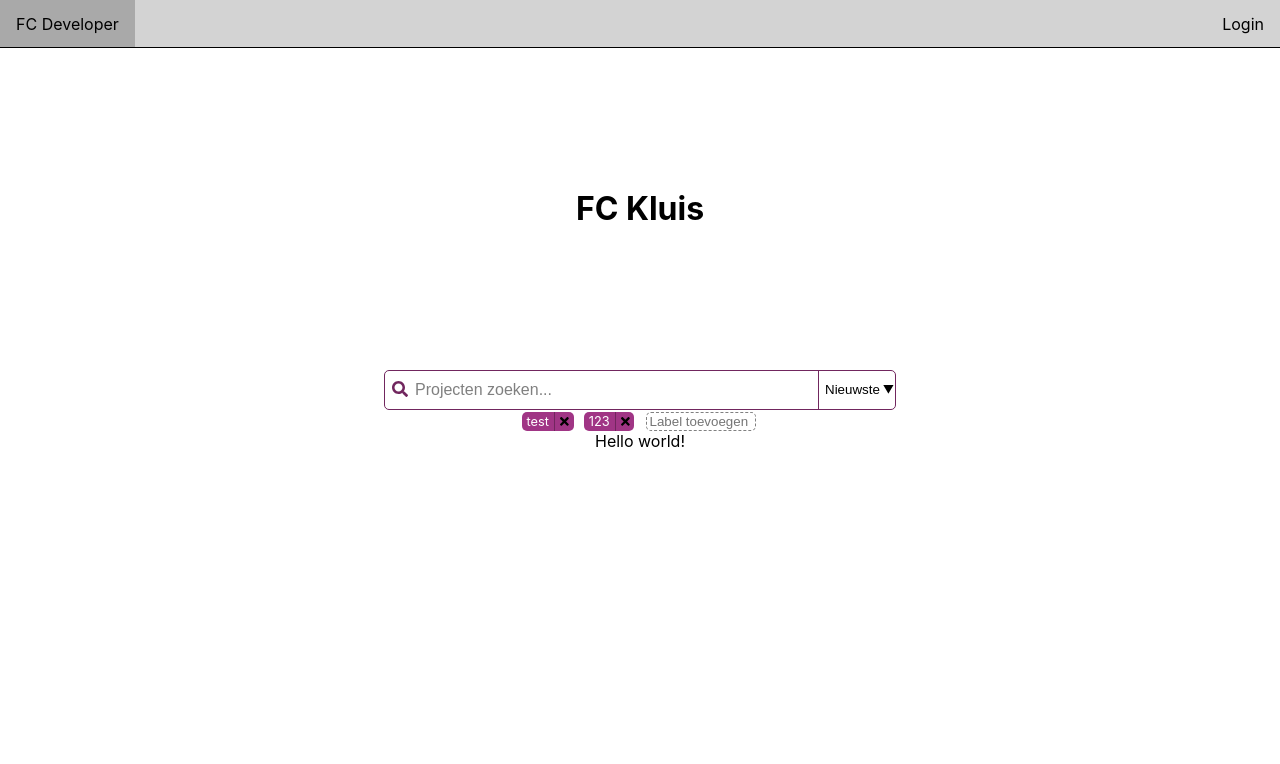
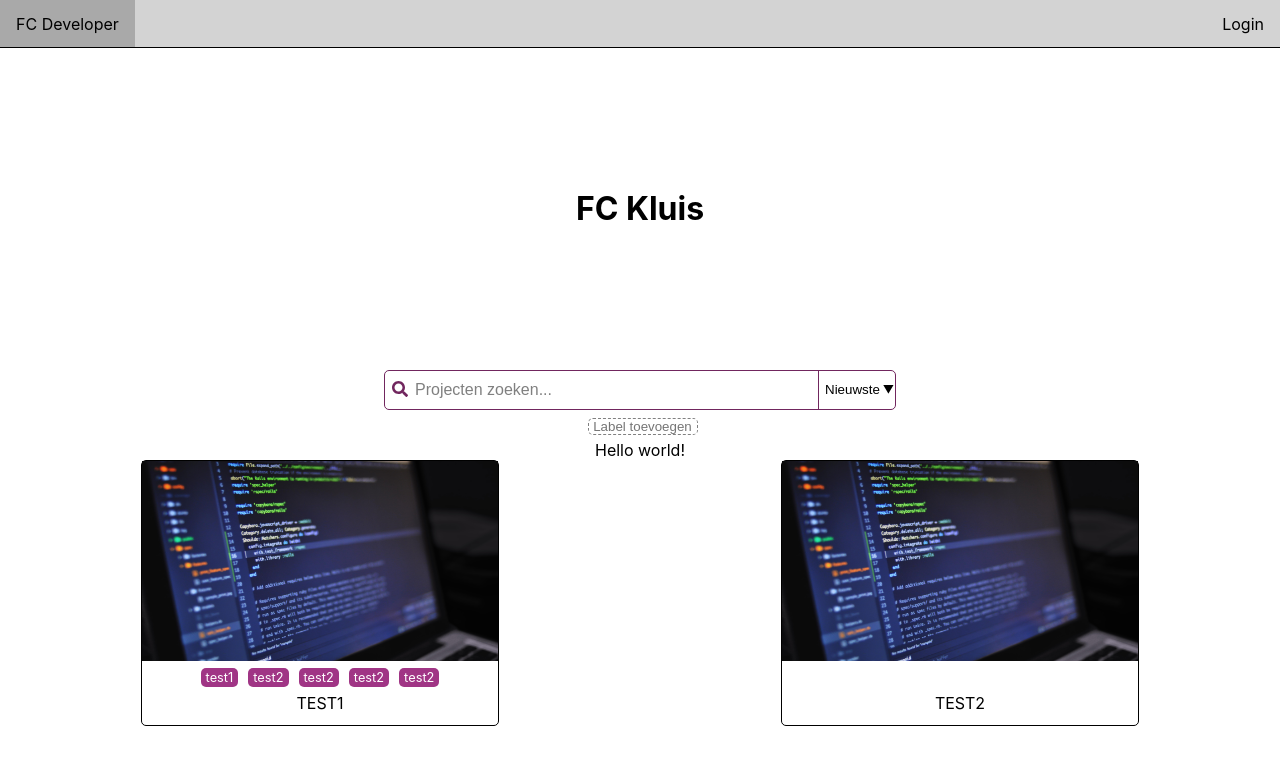
Before and after one commit to xRaill/fckluis, a Next.js app: page / in a window 1280 px wide. Shown: the top 764 px of the page. Built offline with nearby package versions, Linux system fonts and the light colour scheme.

Commit message:
Started on project modals

```diff
--- a/components/Labels.tsx
+++ b/components/Labels.tsx
@@ -9,8 +9,7 @@ import {
 import styled from 'styled-components';
 
 const LabelsContainer = styled.div`
-  max-width: 40vw;
-  margin: 0 auto;
+  margin: 5px auto;
 `;
 
 const LabelWrapper = styled.span`
@@ -48,7 +47,8 @@ const AddLabel = styled.span<{ active: boolean }>`
   display: inline-block;
   border: ${({ active }) => `1px ${active ? 'solid' : 'none'} gray`};
   border-radius: 5px;
-  padding: 0 5px;
+  /* padding: 0 5px; */
+  margin-left: 5px;
   font-size: 0.8em;
   color: gray;
   &:hover,
@@ -57,11 +57,13 @@ const AddLabel = styled.span<{ active: boolean }>`
   }
   & input {
     border: ${({ active }) => `1px ${active ? 'none' : 'dashed'} gray`};
-    margin: 0 2px;
+    /* margin: 0 2px; */
+    padding: 0 4px;
     width: 110px;
     outline: none;
     border-radius: 5px;
     background-color: transparent;
+    text-align: ${({ active }) => !active && 'center'};
   }
   & div {
     display: ${({ active }) => (active ? 'flex' : 'none')};
@@ -85,12 +87,17 @@ const AddLabel = styled.span<{ active: boolean }>`
 `;
 
 interface Labels {
-  content?: string[];
+  activeLabels?: string[];
+  allLabels?: string[];
   editable?: boolean;
 }
 
-const Labels: React.FC<Labels> = ({ editable, content = [] }) => {
-  const [labels, setLabels] = useState(content);
+const Labels: React.FC<Labels> = ({
+  editable,
+  activeLabels = [],
+  allLabels = [],
+}) => {
+  const [labels, setLabels] = useState(activeLabels);
   const [dropdown, setDropdown] = useState(false);
   const [index, setIndex] = useState(0);
   const [term, setTerm] = useState('');
@@ -99,6 +106,7 @@ const Labels: React.FC<Labels> = ({ editable, content = [] }) => {
     setLabels(labels.filter((v) => v !== name));
 
   const addLabel = (name: string) => {
+    if (!name) return;
     setLabels(labels.concat(name));
     setTerm('');
     setIndex(0);
@@ -126,18 +134,18 @@ const Labels: React.FC<Labels> = ({ editable, content = [] }) => {
     }
   };
 
-  const handleFocus: FocusEventHandler<HTMLDivElement> = (e) => {
+  const handleFocus: FocusEventHandler<HTMLDivElement> = () => {
     setDropdown(true);
     document.getElementById('label-search').focus();
   };
-
-  const allLabels = ['Label1', 'Label2', 'Label3', 'Label4'];
 
   return (
     <LabelsContainer>
       {labels.map((label, i) => (
         <LabelWrapper key={i}>
-          <LabelText single={!editable}>{label}</LabelText>
+          <LabelText single={!editable} data-testid={'label'}>
+            {label}
+          </LabelText>
           {editable && (
             <RemoveLabel onClick={() => removeLabel(label)}>
               <FontAwesomeIcon icon={faTimes} />
@@ -145,11 +153,15 @@ const Labels: React.FC<Labels> = ({ editable, content = [] }) => {
           )}
         </LabelWrapper>
       ))}
+      {editable &&
         <AddLabel
           active={dropdown}
           onFocus={handleFocus}
-        onBlur={() => setDropdown(false)}
           tabIndex={0}
+          onBlur={() => {
+            setDropdown(false);
+            setTerm('');
+          }}
         >
           <input
             id={'label-search'}
@@ -162,13 +174,14 @@ const Labels: React.FC<Labels> = ({ editable, content = [] }) => {
             {filteredLabels().map((name, i) => (
               <span
                 key={i}
-              className={index === i && 'selected'}
+                className={index === i ? 'selected' : ''}
                 onClick={() => addLabel(name)}
                 children={name}
               />
             ))}
           </div>
         </AddLabel>
+      }
     </LabelsContainer>
   );
 };
--- /dev/null
+++ b/components/Project.tsx
@@ -0,0 +1,255 @@
+import { faEdit, faTimes } from '@fortawesome/free-solid-svg-icons';
+import { FontAwesomeIcon } from '@fortawesome/react-fontawesome';
+import { useRef, useState } from 'react';
+import styled, { createGlobalStyle } from 'styled-components';
+import Labels from './Labels';
+
+const OriginalContent = styled.div<{ visible: boolean }>`
+  opacity: ${({ visible }) => (visible ? 0.1 : 1)};
+`;
+
+const Background = styled.div<{ active: boolean }>`
+  position: fixed;
+  width: 100vw;
+  min-height: 100vh;
+  left: 0;
+  top: 0;
+  overflow-y: scroll;
+  overflow-x: hidden;
+  transition: background-color 0.5s;
+  background-color: ${({ active }) =>
+    active ? 'rgba(0, 0, 0, 0.5)' : 'transparent'};
+`;
+
+const Position = styled.div<{ x: number; y: number; center: boolean }>`
+  /* transition: all 0.5s cubic-bezier(0.47, 0.23, 0.34, 1.29); */
+  transition: all 0.5s ease-in-out;
+  position: absolute;
+  top: ${({ center, y }) => (center ? 0 : `${y}px`)};
+  left: ${({ center, x }) => (center ? 0 : `${x}px`)};
+  @media (min-width: 767px) {
+    top: ${({ center, y }) => (center ? '50%' : `${y}px`)};
+    left: ${({ center, x }) => (center ? '50%' : `${x}px`)};
+    transform: ${({ center }) =>
+      center && 'translateX(-50%) translateY(-40vh)'};
+  }
+`;
+
+type transStates = 'entering' | 'entered' | 'exiting' | 'exited';
+
+const Project: React.FC<Partial<ProjectDetails>> = (props) => {
+  const [transState, setTransState] = useState<transStates>('exited');
+  const [pos, setPos] = useState<{ x: number; y: number }>({ x: 0, y: 0 });
+
+  const content = useRef<HTMLDivElement>();
+
+  const TIMEOUT = 500;
+
+  const calulatePosition = () => {
+    const { x, y } = content.current.getBoundingClientRect();
+    setPos({ x, y: y });
+  };
+
+  const activate = () => {
+    calulatePosition();
+    setTransState('entering');
+    setTimeout(() => {
+      setTransState('entered');
+    }, TIMEOUT / 2);
+  };
+
+  const deactivate = () => {
+    calulatePosition();
+    setTransState('exiting');
+    setTimeout(() => {
+      setTransState('exited');
+    }, TIMEOUT);
+  };
+
+  const active = ['entered', 'exiting'].includes(transState);
+
+  return (
+    <div>
+      <OriginalContent ref={content} visible={active} onClick={activate}>
+        <Modal active={false} {...props} />
+      </OriginalContent>
+      {/* {transState === 'entered' && <PreventScroll />} */}
+      {transState !== 'exited' && (
+        <Background active={transState === 'entered'} onClick={deactivate}>
+          <Position x={pos.x} y={pos.y} center={transState === 'entered'}>
+            <Modal
+              active={transState === 'entered'}
+              close={deactivate}
+              {...props}
+            />
+          </Position>
+        </Background>
+      )}
+    </div>
+  );
+};
+
+export default Project;
+
+interface ProjectDetails {
+  title: string;
+  description: string;
+  author: string;
+  labels: string[];
+  url: string;
+  file: string;
+}
+
+const ModalBody = styled.div<{ active: boolean }>`
+  display: flex;
+  flex-direction: column;
+  flex-wrap: wrap;
+  border: 1px solid black;
+  border-radius: ${({ active }) => (active ? '25px' : '5px')};
+  background-color: white;
+  transition: all 0.5s;
+  margin-bottom: ${({ active }) => active && '80px'};
+  width: ${({ active }) => (active ? '50vw' : '28vw')};
+  @media (max-width: 767px) {
+    width: 100vw;
+    min-height: ${({ active }) => (active ? '100vh' : 0)};
+    border-radius: ${({ active }) => active && 0};
+    top: ${({ active }) => active && 0};
+    margin: ${({ active }) => active && 0};
+  }
+  & > .hide-on-active {
+    height: ${({ active }) => (active ? 0 : '2em')};
+    overflow: hidden;
+    transition: height 0.5s;
+  }
+  & .toolbar {
+    height: ${({ active }) => (active ? '3em' : 0)};
+    transition: height 0.5s;
+    display: flex;
+    flex-direction: row-reverse;
+    align-items: center;
+    overflow: hidden;
+    & > * {
+      margin: 0 10px;
+      transition: opacity 0.1s;
+      &:hover {
+        cursor: pointer;
+        opacity: 0.3;
+      }
+    }
+  }
+  & > .row {
+    display: flex;
+    flex-direction: row;
+    max-height: ${({ active }) => (active ? '500px' : 0)};
+    overflow: hidden;
+    transition: max-height 0.3s;
+    & > div {
+      border-top: 1px solid lightgray;
+      width: 100%;
+      &:not(.label) {
+        text-align: left;
+        border-left: 1px solid lightgray;
+        padding-left: 5px;
+      }
+    }
+  }
+  & .thumbnail {
+    transition: all 0.5s;
+    aspect-ratio: 16 / 9;
+    width: 100%;
+    height: auto;
+    max-width: 100vw;
+  }
+  & .label {
+    font-weight: bold;
+  }
+`;
+
+const PreventScroll = createGlobalStyle<{ scrollWidth: number }>`
+  body {
+    padding-right: ${({ scrollWidth }) => `${scrollWidth}px`};
+    overflow-y: hidden;
+  }
+`;
+
+interface Modal extends Partial<ProjectDetails> {
+  active: boolean;
+  close?: VoidFunction;
+}
+
+const Modal: React.FC<Modal> = ({
+  active,
+  title,
+  description,
+  author,
+  labels,
+  url,
+  file,
+  close,
+}) => {
+  const getScrollbarWidth = () => {
+    // Creating invisible container
+    const outer = document.createElement('div');
+    outer.style.visibility = 'hidden';
+    outer.style.overflow = 'scroll'; // forcing scrollbar to appear
+    document.body.appendChild(outer);
+
+    // Creating inner element and placing it in the container
+    const inner = document.createElement('div');
+    outer.appendChild(inner);
+
+    // Calculating difference between container's full width and the child width
+    const scrollbarWidth = outer.offsetWidth - inner.offsetWidth;
+
+    // Removing temporary elements from the DOM
+    outer.parentNode.removeChild(outer);
+
+    return scrollbarWidth;
+  };
+
+  return (
+    <ModalBody active={active} onClick={(e) => active && e.stopPropagation()}>
+      {active && scroll && <PreventScroll scrollWidth={getScrollbarWidth()} />}
+      <div className={'toolbar'}>
+        <FontAwesomeIcon icon={faTimes} size={'2x'} onClick={close} />
+        <FontAwesomeIcon icon={faEdit} size={'2x'} />
+      </div>
+      <img className={'thumbnail'} src={'/placeholder.jpg'} />
+      <div className={'hide-on-active'}>
+        <Labels activeLabels={labels} />
+      </div>
+      <div className={'hide-on-active'}>{title}</div>
+      <div className={'row'}>
+        <div className={'label'}>Titel</div>
+        <div className={'title'}>{title}</div>
+      </div>
+      <div className={'row'}>
+        <div className={'label'}>Beschrijving</div>
+        <div className={'description'}>{description}</div>
+      </div>
+      <div className={'row'}>
+        <div className={'label'}>Gemaakt door</div>
+        <div className={'author'}>{author}</div>
+      </div>
+      <div className={'row'}>
+        <div className={'label'}>Labels</div>
+        <div className={'labels'}>
+          <Labels activeLabels={labels} />
+        </div>
+      </div>
+      <div className={'row'}>
+        <div className={'label'}>URL</div>
+        <div className={'url'}>
+          <a href={url}>{url}</a>
+        </div>
+      </div>
+      {file && (
+        <div className={'row'}>
+          <div className={'label'}>Download</div>
+          <div className={'files'}>{file}</div>
+        </div>
+      )}
+    </ModalBody>
+  );
+};
--- a/pages/_app.tsx
+++ b/pages/_app.tsx
@@ -4,6 +4,7 @@ import {
   DefaultTheme,
 } from 'styled-components';
 import type { AppProps } from 'next/app';
+import Head from 'next/head';
 
 export const theme: DefaultTheme = {
   colors: {
@@ -34,6 +35,9 @@ const GlobalStyles = createGlobalStyle`
 
 const MyApp: React.FC<AppProps> = ({ Component, pageProps }) => (
   <ThemeProvider theme={theme}>
+    <Head>
+      <meta name="viewport" content="initial-scale=1.0, width=device-width" />
+    </Head>
     <GlobalStyles />
     <Component {...pageProps} />
   </ThemeProvider>
--- a/pages/index.tsx
+++ b/pages/index.tsx
@@ -1,11 +1,35 @@
 import Layout from 'components/Layout';
+import Project from 'components/Project';
 import Search from 'components/Search';
+import styled from 'styled-components';
+
+const ProjectWrapper = styled.div`
+  display: flex;
+  justify-content: space-around;
+  flex-wrap: wrap;
+`;
 
 const Home: React.FC = () => {
   return (
     <Layout>
       <Search />
       <span>Hello world!</span>
+      <ProjectWrapper>
+        <Project
+          title={'TEST1'}
+          description={
+            'Lorem ipsum dolor sit amet consectetur adipisicing elit. Impedit reiciendis doloribus vel corrupti modi veritatis nemo natus quod vitae ipsa porro minima, ex fugiat at repellendus accusantium dolorum animi consequatur?Lorem ipsum dolor sit amet consectetur adipisicing elit. Impedit reiciendis doloribus vel corrupti modi veritatis nemo natus quod vitae ipsa porro minima, ex fugiat at repellendus accusantium dolorum animi consequatur?Lorem ipsum dolor sit amet consectetur adipisicing elit. Impedit reiciendis doloribus vel corrupti modi veritatis nemo natus quod vitae ipsa porro minima, ex fugiat at repellendus accusantium dolorum animi consequatur?'
+          }
+          author={'Railly Koeiman'}
+          labels={['test1', 'test2', 'test2', 'test2', 'test2']}
+        />
+        <Project
+          title={'TEST2'}
+          description={'test1234'}
+          url={'https://duckduckgo.nl'}
+          file={'some-file-1.zip'}
+        />
+      </ProjectWrapper>
     </Layout>
   );
 };
```
Also changed, not shown: public/placeholder.jpg (added). Lines whose indentation alone changed are shown as unchanged.
